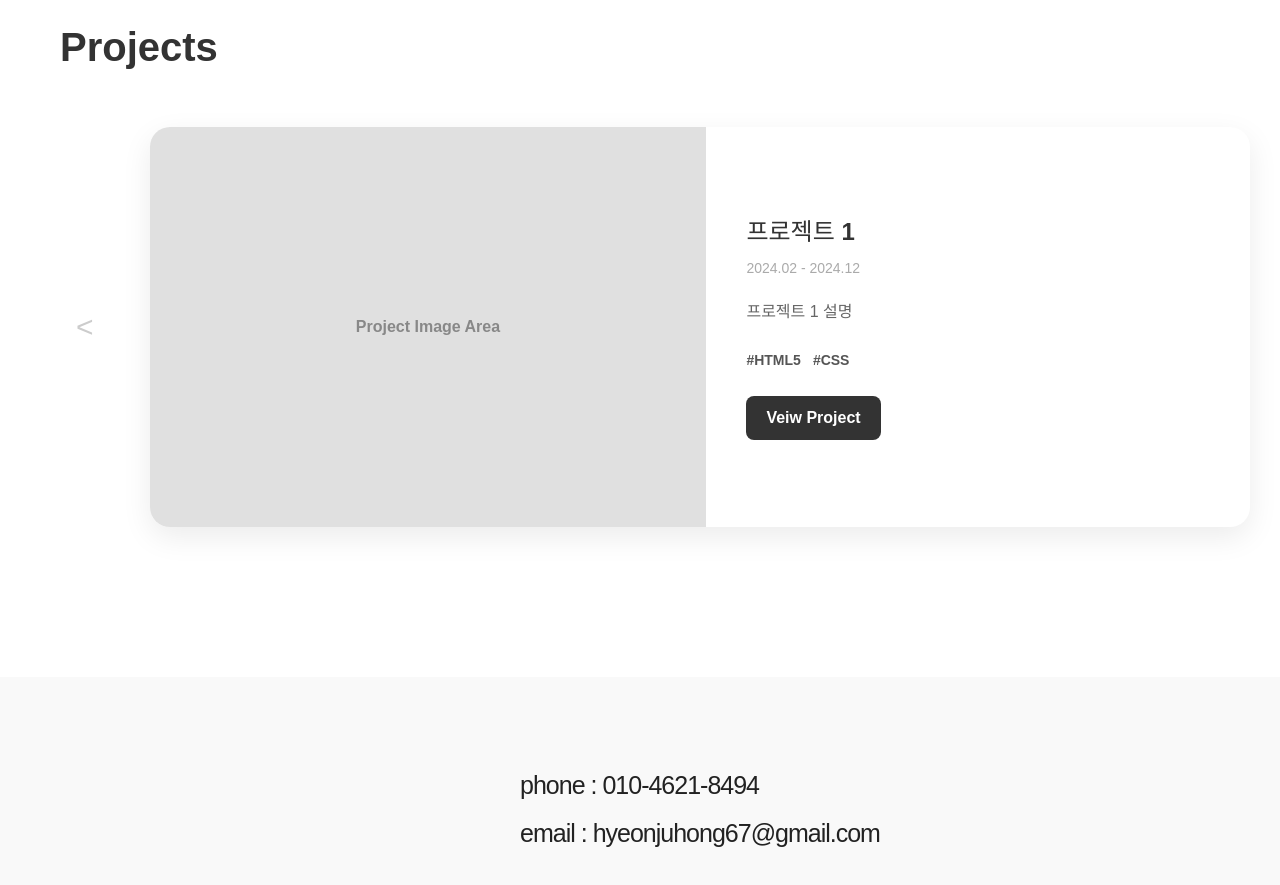
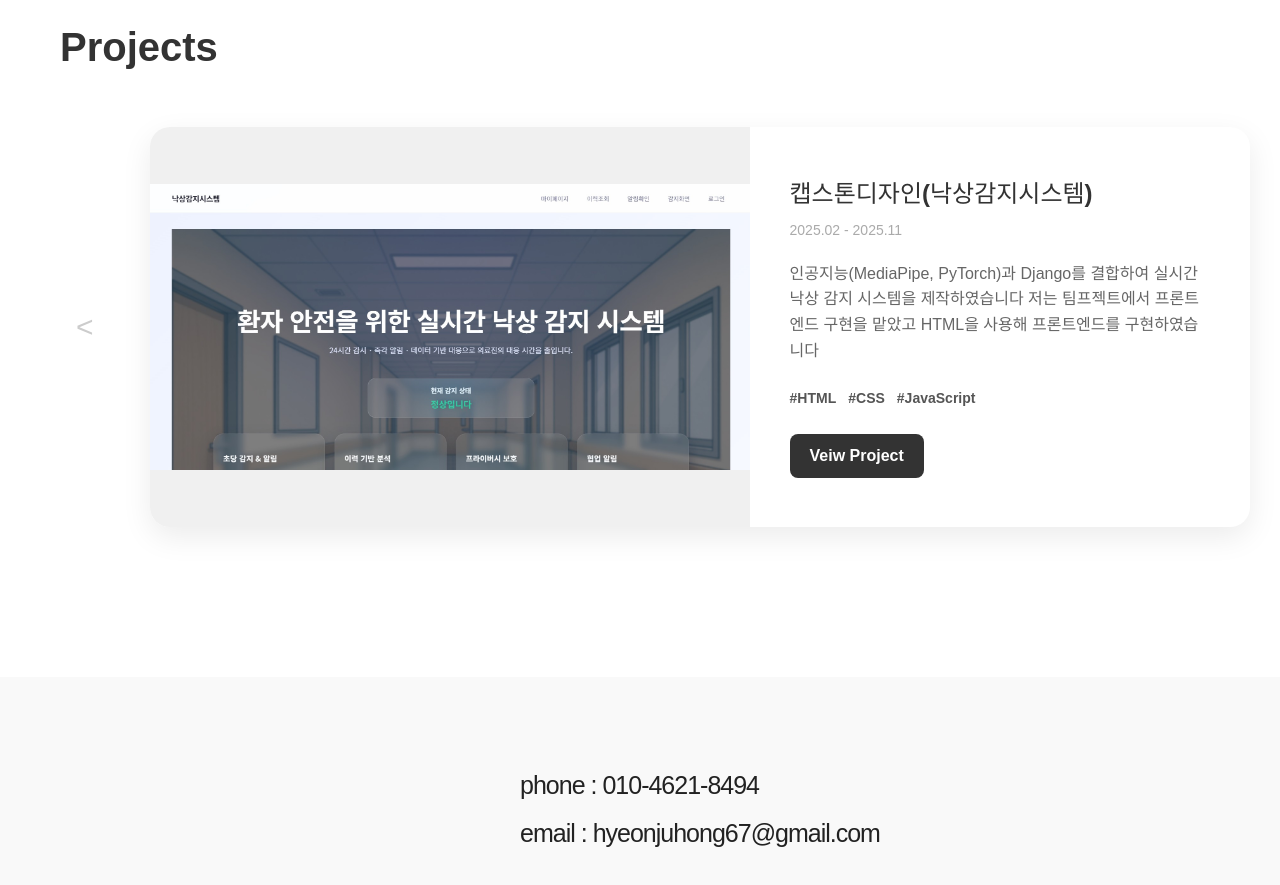
Before and after one commit to hyeonju093/my-portfolio, a React (Vite) app: page / in a window 1280 px wide. Shown: the part 2040-2925 px from the top of the page. Built offline with nearby package versions, Linux system fonts and the light colour scheme.

Commit message:
프로젝트 목록 수정-1

```diff
--- a/src/App.css
+++ b/src/App.css
@@ -301,14 +301,25 @@ body {
   min-height: 400px;
 }
 
-.project-image-placeholder {
-  flex: 1.2;
-  background-color: #e0e0e0;
+.project-image-container {
+  width: 600px;
+  height: 400px;
+  overflow: hidden;
   display: flex;
   justify-content: center;
   align-items: center;
-  color: #888;
-  font-weight: bold;
+  background-color: #f0f0f0;
+}
+
+.project-image {
+  width: 100%;
+  height: 100%;
+  object-fit: contain;
+  transition: transform 0.3s ease;
+}
+
+.project-card:hover .project-image {
+  transform: scale(1.05);
 }
 
 .project-info {
--- a/src/App.jsx
+++ b/src/App.jsx
@@ -1,5 +1,7 @@
 import React, { useState, useEffect } from 'react';
 import profileimg from './assets/profile.jpg.webp';
+import portfolioImg from './assets/portfolioimg.jpg';
+import capstoneImg from './assets/teamprojectimg.jpg';
 import './App.css'; // 작성한 CSS 불러오기
 import { Tags } from 'lucide-react';
 
@@ -23,25 +25,20 @@ function App() {
 
   const projectList = [
     {
-      title: "프로젝트 1",
-      period: "2024.02 -  2024.12",
-      description: "프로젝트 1 설명",
-      tags: ["HTML5", "CSS"],
-      link: "링크"
+      title: "캡스톤디자인(낙상감지시스템)",
+      period: "2025.02 - 2025.11",
+      description: "인공지능(MediaPipe, PyTorch)과 Django를 결합하여 실시간 낙상 감지 시스템을 제작하였습니다 저는 팀프젝트에서 프론트엔드 구현을 맡았고 HTML을 사용해 프론트엔드를 구현하였습니다",
+      image: capstoneImg,
+      tags: ["HTML", "CSS", "JavaScript"],
+      link: "https://github.com/TimePise/Capstone-Design"
     },
     {
-      title: "프로젝트 2",
-      period: "2025.11 - 2026.01",
-      description: "프로젝트 2 설명",
+      title: "웹 사이트 포트폴리오",
+      period: "2025.12 - 2026.01",
+      description: "React와 Vite를 사용하여 프론트엔드 개발자 포트폴리오를 웹사이트 형식으로 제작하였습니다",
+      image: portfolioImg,
       tags: ["React", "CSS", "Vite"],
-      link: "링크"
-    },
-    {
-      title: "프론트엔드 포트폴리오",
-      period: "2025.12 - 2026.01",
-      description: "React를 주 언어로 사용하여 프론트엔드 개발자 포트폴리오를 웹사이트 형식으로 제작하였습니다",
-      tags: ["React", "CSS", "Vite"],
-      link: "링크"
+      link: "https://hyeonju.me.kr/"
     }
   ];
 
@@ -159,8 +156,12 @@ function App() {
           <button className="arrow prev" onClick={prevProject}>&lt;</button>
 
           <div className="project-card">
-            <div className="project-image-placeholder">
-              <span>Project Image Area</span>
+            <div className="project-image-container">
+              <img
+                src={projectList[currentIdx].image}
+                alt={projectList[currentIdx].title}
+                className="project-image"
+              />
             </div>
 
             <div className="project-info">
@@ -191,7 +192,7 @@ function App() {
         <div className="footer-bottom">
           <p>© 2024 Hong Hyeon-ju. All rights reserved.</p>
           <div className="footer-links">
-            <a href="깃허브링크" target="_blank" rel="noreferrer">Github</a>
+            <a href="https://github.com/hyeonju093" target="_blank" rel="noreferrer">Github</a>
           </div>
         </div>
       </footer>
```
Also changed, not shown: src/assets/portfolioimg.jpg (added), src/assets/teamprojectimg.jpg (added).
